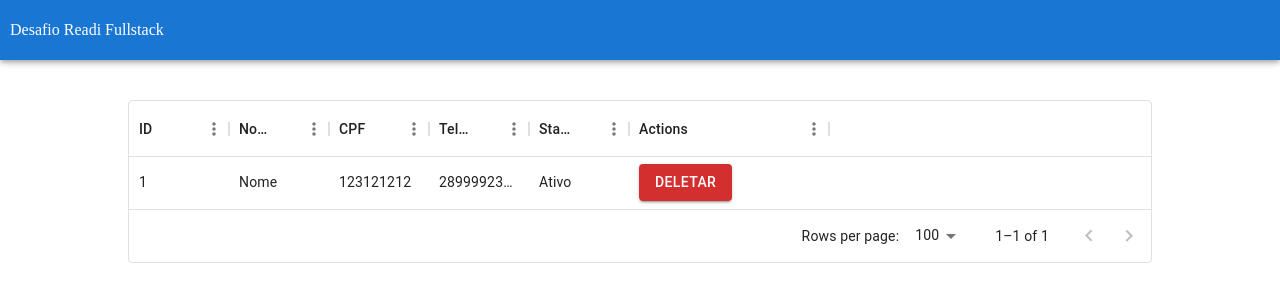
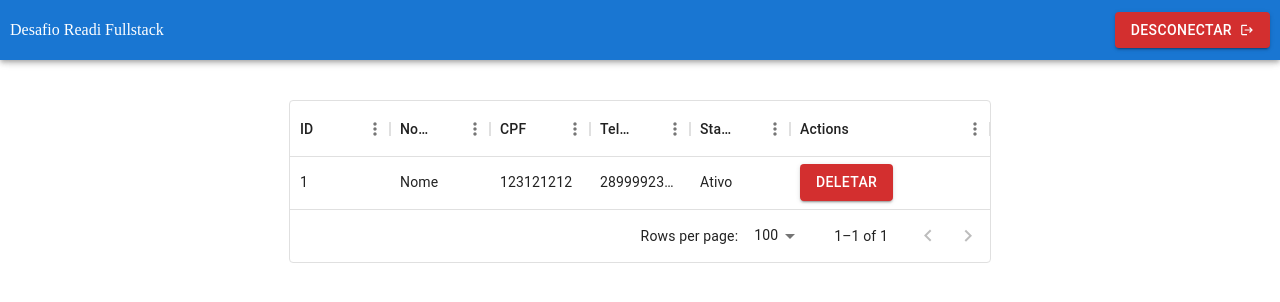
Before and after one commit to elrafa-sg/desafio-readi-frontend, a Next.js app: page /home in a window 1280 px wide. Shown: the top 302 px of the page. Built offline with nearby package versions, Linux system fonts and the light colour scheme; no server answers.

Commit message:
feat: adiciona função de logoff

```diff
--- a/app/home/page.tsx
+++ b/app/home/page.tsx
@@ -1,15 +1,25 @@
 'use client'
 import { useState } from 'react'
+import { useRouter } from 'next/navigation'
+import { MdLogout } from 'react-icons/md'
 import Stack from '@mui/material/Stack'
 import Appbar from "@mui/material/AppBar"
 import Box from "@mui/material/Box"
+import Button from "@mui/material/Button"
+
 import { LocalStorage } from '@/utils/LocalStorage'
 import { TableSolicitacoes } from '@/components/TableSolicitacoes'
 
 
 export default function Home () {
+  const router = useRouter()
 
   const [solicitacoes, setSolicitacoes] = useState([{ id: 1, nome: 'Nome', cpf: '123121212', telefone: '2899992399', status: 'Ativo' }])
+
+  function logoff () {
+    LocalStorage.clearUserData()
+    router.push('/')
+  }
 
   return (
     <>
@@ -17,16 +27,14 @@ export default function Home () {
         <Stack direction="row" justifyContent="space-between" alignItems="center" paddingX="10px" height="100%">
           <Box>Desafio Readi Fullstack</Box>
 
-          <Box>
-            {LocalStorage.getUserEmail()}
-          </Box>
+          <Button variant='contained' color='error' onClick={() => logoff()}>
+            <Box marginRight={1}>Desconectar</Box> <MdLogout />
+          </Button>
         </Stack>
       </Appbar>
 
       <Stack paddingTop="100px" alignItems="center" >
-        <Box minWidth="80vw">
-          <TableSolicitacoes solicitacoes={solicitacoes} />
-        </Box>
+        <TableSolicitacoes solicitacoes={solicitacoes} />
       </Stack>
     </>
   )
```
